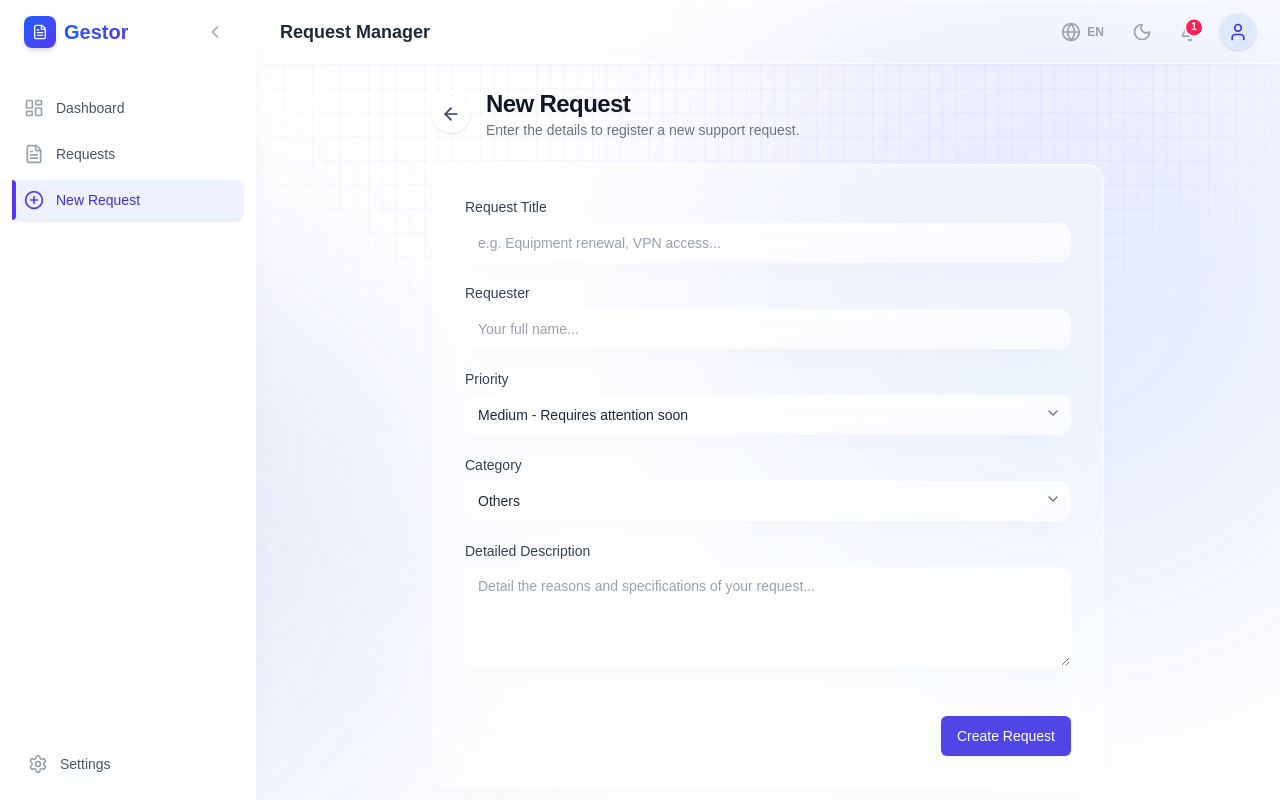
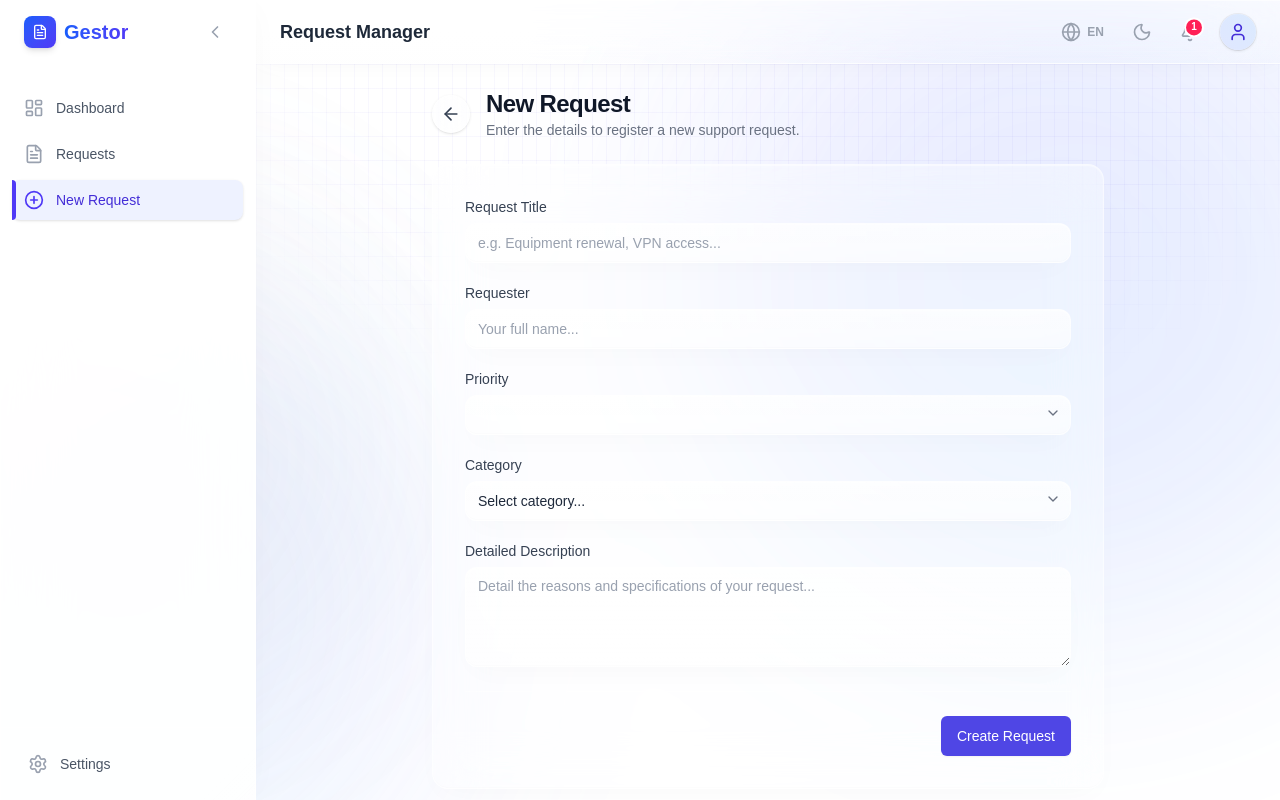
Before and after one commit to artxga/reto-tecnico-scotiabank-front, a Next.js app: page /requests/new in a window 1280 px wide. Built offline with nearby package versions, Linux system fonts and the light colour scheme.

Commit message:
refactor: update request form schema validation and cast default values to explicit types

```diff
--- a/src/components/requests/request-form.tsx
+++ b/src/components/requests/request-form.tsx
@@ -7,7 +7,7 @@ import { Input } from "@/components/ui/input";
 import { Textarea } from "@/components/ui/textarea";
 import { Select } from "@/components/ui/select";
 import { Button } from "@/components/ui/button";
-import { Request, CATEGORIES } from "@/lib/types";
+import { Request, CATEGORIES, Category, Priority } from "@/lib/types";
 import { useLanguage } from "@/components/providers/language-provider";
 
 interface RequestFormProps {
@@ -28,8 +28,8 @@ export function RequestForm({ initialData, onSubmit, isLoading }: RequestFormPro
     defaultValues: {
       title: initialData?.title || "",
       description: initialData?.description || "",
-      category: initialData?.category || "others",
-      priority: initialData?.priority || "medium",
+      category: (initialData?.category || "") as Category,
+      priority: (initialData?.priority || "") as Priority,
       requester: initialData?.requester || "",
     },
   });
--- a/src/lib/validations.ts
+++ b/src/lib/validations.ts
@@ -10,7 +10,9 @@ export const requestSchema = z.object({
     .string()
     .min(10, "La descripción debe tener al menos 10 caracteres")
     .max(500, "La descripción no puede exceder los 500 caracteres"),
-  category: z.enum(CATEGORIES, { message: "La categoría es obligatoria" }),
+  category: z.enum(CATEGORIES, {
+    message: "La categoría es obligatoria"
+  }),
   priority: z.enum(PRIORITIES, {
     message: "Prioridad inválida",
   }),
```
